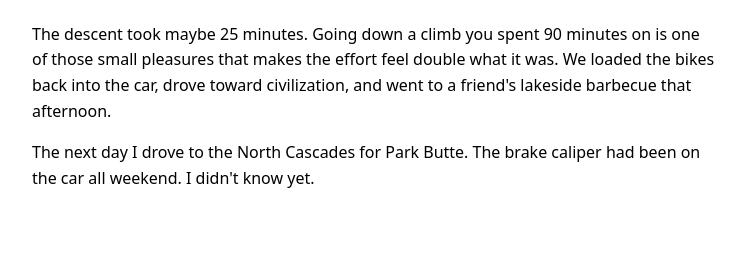
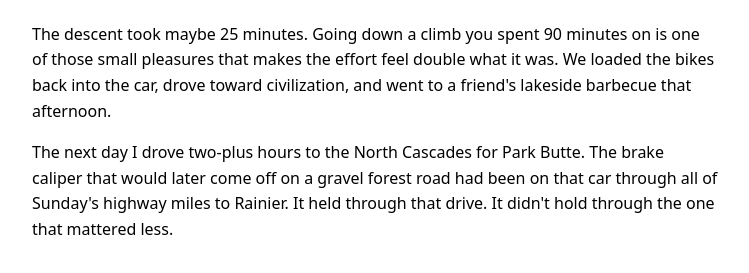
Before and after one commit to saachigupta-skg/saachi-site, an Astro site: page /adventures/biking-sunrise-road in a window 1280 px wide. Shown: the part 4861-5134 px from the top of the page, without its empty margins (158-907 px from the left). Before the commit the page ends 5108 px from the top, so only its background shows below. Built offline with nearby package versions, Linux system fonts and the light colour scheme; Astro itself is replaced by a stand-in of ours.

Commit message:
Sharpen Sunrise Road closing — caliper survived highway miles to Rainier
Co-Authored-By: Claude Sonnet 4.6 <noreply@anthropic.com>

```diff
--- a/src/pages/adventures/biking-sunrise-road.astro
+++ b/src/pages/adventures/biking-sunrise-road.astro
@@ -93,6 +93,6 @@ export const tags = ["biking", "mount-rainier", "washington"];
   </p>
 
   <p style="max-width: 75ch;">
-    The next day I drove to the North Cascades for Park Butte. The brake caliper had been on the car all weekend. I didn't know yet.
+    The next day I drove two-plus hours to the North Cascades for Park Butte. The brake caliper that would later come off on a gravel forest road had been on that car through all of Sunday's highway miles to Rainier. It held through that drive. It didn't hold through the one that mattered less.
   </p>
 </SiteLayout>
```
